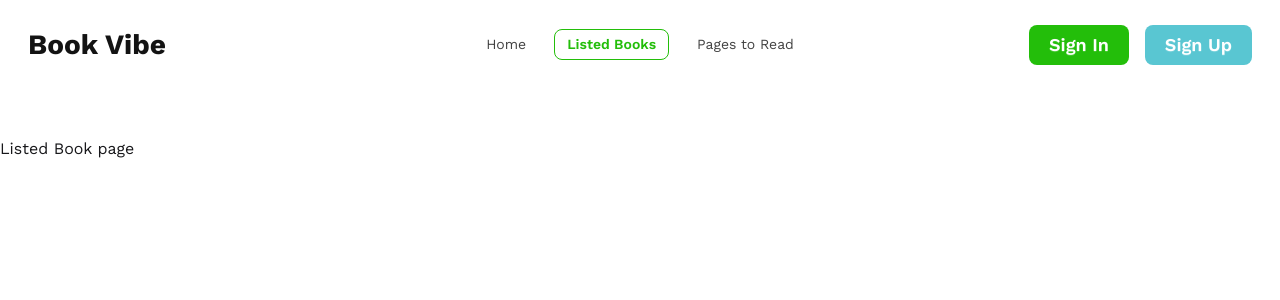
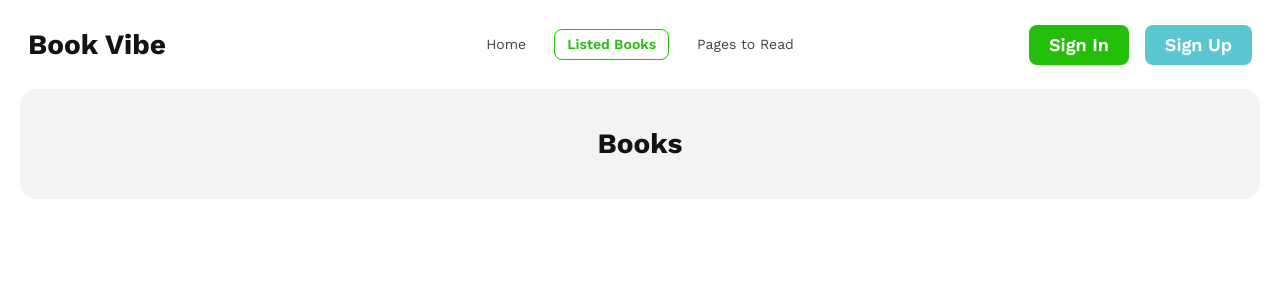
Before and after one commit to alfu-git/m-39-book-vibe, a React (Vite) app: page /listed-books in a window 1280 px wide. Shown: the top 300 px of the page. Built offline with nearby package versions, Linux system fonts and the light colour scheme; a web font is replaced by a local one.

Commit message:
ListedBookPage component - BooksTitle done

```diff
--- /dev/null
+++ b/src/Components/ListedBookPage/BooksTitle/BooksTitle.jsx
@@ -0,0 +1,15 @@
+import React from 'react';
+
+const BooksTitle = () => {
+  return (
+    <section className='mb-8 container mx-auto px-5'>
+      <div>
+        <div className='py-8.5 bg-[#131313]/5 rounded-2xl text-center'>
+          <h2 className='text-[#131313] text-[28px] font-bold'>Books</h2>
+        </div>
+      </div>
+    </section>
+  );
+};
+
+export default BooksTitle;
--- a/src/Components/Shared/Navbar/Navbar.jsx
+++ b/src/Components/Shared/Navbar/Navbar.jsx
@@ -46,7 +46,7 @@ const Navbar = () => {
   );
 
   return (
-    <section className="mb-12 container mx-auto px-5 sticky z-50 top-0">
+    <section className="container mx-auto px-5 sticky z-50 top-0">
       <div>
         <nav className="navbar bg-base-100 py-5">
           <div className="navbar-start">
--- a/src/Pages/ListedBookPage/ListedBookPage.jsx
+++ b/src/Pages/ListedBookPage/ListedBookPage.jsx
@@ -1,9 +1,10 @@
 import React from 'react';
+import BooksTitle from '../../Components/ListedBookPage/BooksTitle/BooksTitle';
 
 const ListedBookPage = () => {
   return (
     <div>
-      <h1>Listed Book page</h1>
+      <BooksTitle />
     </div>
   );
 };
```
